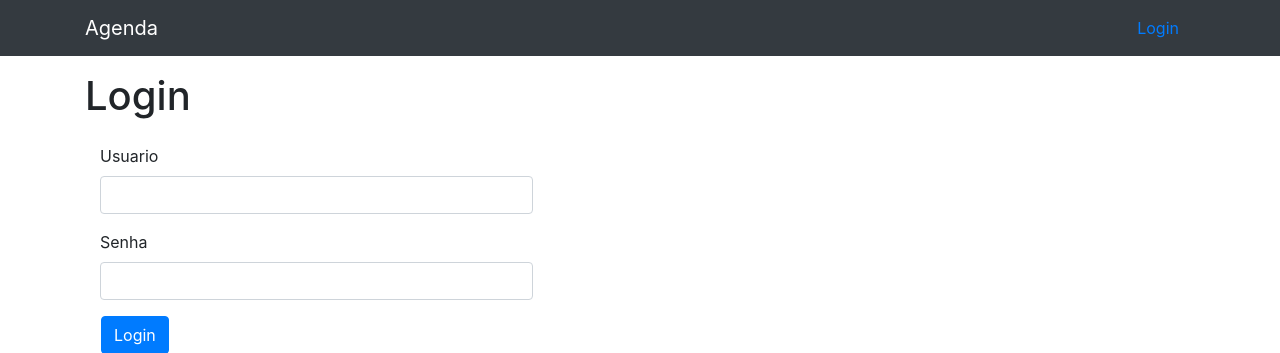
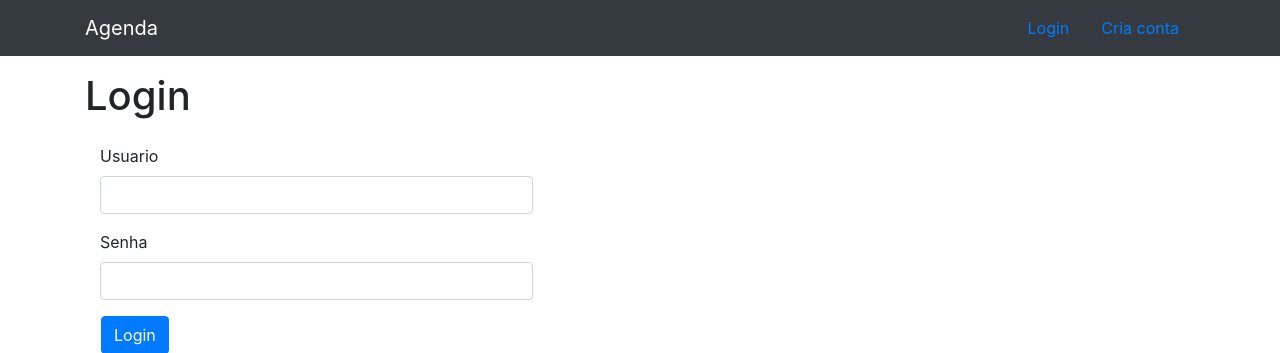
Before and after one commit to joaoo-vittor/estudo-python, a Django app: page /accounts/ in a window 1280 px wide. Shown: the top 353 px of the page. Run offline with Django 3.2, Linux system fonts and the light colour scheme; some libraries are stand-ins or nearby versions.

Commit message:
Deploy heroku

```diff
--- a/Agenda/agenda/settings/base.py
+++ b/Agenda/agenda/settings/base.py
@@ -27,8 +27,8 @@ SECRET_KEY = 'django-insecure-+yds@8^09l=)fu6yjm=k9cl%)wm%-j%jn$0k#854vt9ke601#f
 # SECURITY WARNING: don't run with debug turned on in production!
 DEBUG = True
 
+# ALLOWED_HOSTS = ['.herokuapp.com']
 ALLOWED_HOSTS = []
-
 
 # Application definition
 
--- a/Agenda/requirements.txt
+++ b/Agenda/requirements.txt
@@ -1,7 +1,6 @@
 asgiref==3.3.4
 Django==3.2
 django-environ==0.4.5
-freeze==0.0.1
 gunicorn==20.1.0
 psycopg2==2.8.5
 Pillow==8.2.0
--- a/Agenda/templates/parciais/nav.html
+++ b/Agenda/templates/parciais/nav.html
@@ -9,6 +9,7 @@
         <div class="d-flex" id="navbarTogglerDemo03">
             {% if not user.is_authenticated %}
                 <a class="nav-link" href="{% url 'login' %}">Login</a>
+                <a class="nav-link" href="{% url 'register' %}">Cria conta</a>
             {% else %}
                 <a class="nav-link" href="{% url 'dashboard' %}">Dashboard</a>
                 <a class="nav-link" href="{% url 'logout' %}">Logout</a>
```
Also changed, not shown: Agenda/db.sqlite3, 2 other files.
